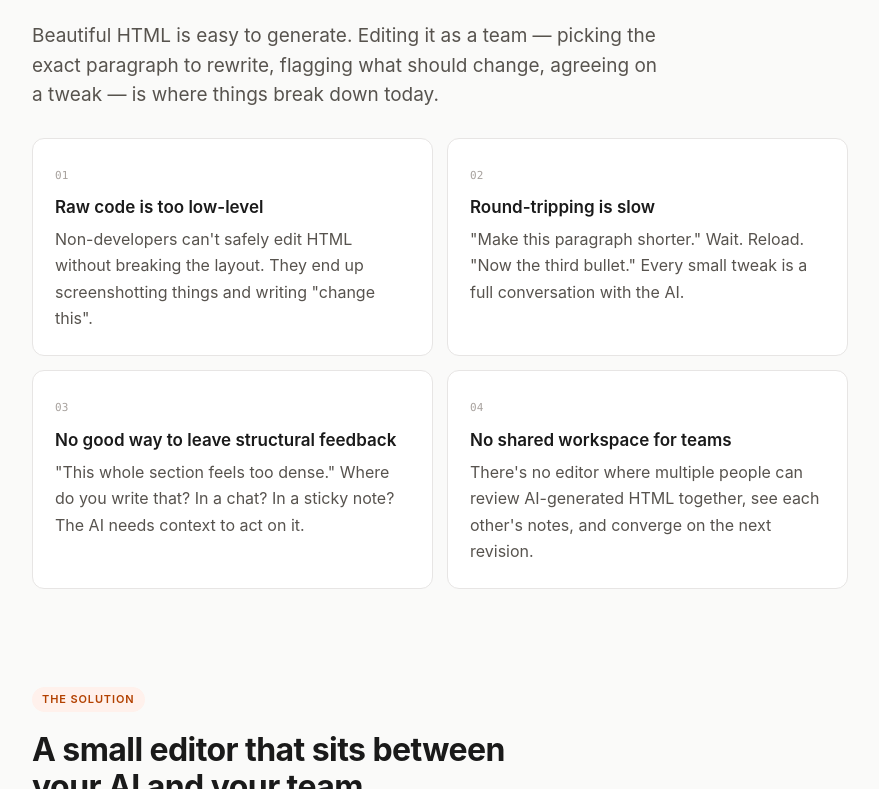
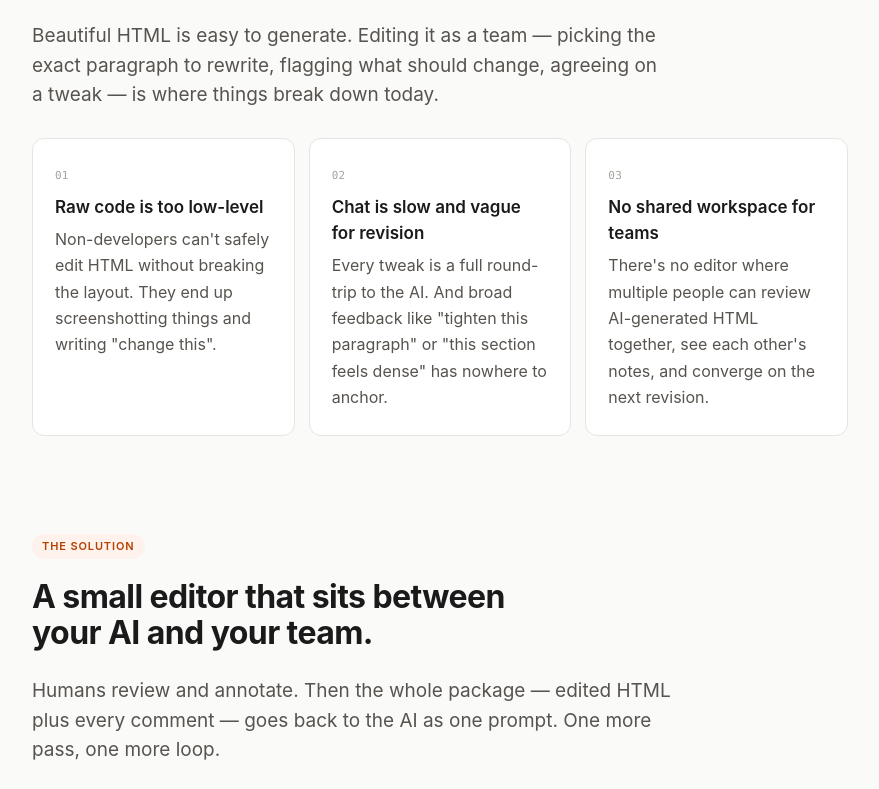
Before and after one commit to haolinwang-ship-it/HTML-Editor, a website: page docs/intro.html in a window 1280 px wide. Shown: the part 695-1484 px from the top of the page, without its empty margins (200-1079 px from the left). Drawn offline with Linux system fonts and the light colour scheme.

Commit message:
docs: merge two overlapping problem cards

```diff
--- a/docs/intro.html
+++ b/docs/intro.html
@@ -144,10 +144,13 @@
   /* ── Problem grid ────────────────────── */
   .problem-grid {
     display: grid;
-    grid-template-columns: repeat(2, 1fr);
+    grid-template-columns: repeat(3, 1fr);
     gap: 14px;
   }
-  @media (max-width: 700px) {
+  @media (max-width: 900px) {
+    .problem-grid { grid-template-columns: repeat(2, 1fr); }
+  }
+  @media (max-width: 600px) {
     .problem-grid { grid-template-columns: 1fr; }
   }
   .problem-card {
@@ -364,16 +367,11 @@
     </div>
     <div class="problem-card">
       <div class="n">02</div>
-      <h3>Round-tripping is slow</h3>
-      <p>"Make this paragraph shorter." Wait. Reload. "Now the third bullet." Every small tweak is a full conversation with the AI.</p>
+      <h3>Chat is slow and vague for revision</h3>
+      <p>Every tweak is a full round-trip to the AI. And broad feedback like "tighten this paragraph" or "this section feels dense" has nowhere to anchor.</p>
     </div>
     <div class="problem-card">
       <div class="n">03</div>
-      <h3>No good way to leave structural feedback</h3>
-      <p>"This whole section feels too dense." Where do you write that? In a chat? In a sticky note? The AI needs context to act on it.</p>
-    </div>
-    <div class="problem-card">
-      <div class="n">04</div>
       <h3>No shared workspace for teams</h3>
       <p>There's no editor where multiple people can review AI-generated HTML together, see each other's notes, and converge on the next revision.</p>
     </div>
```
